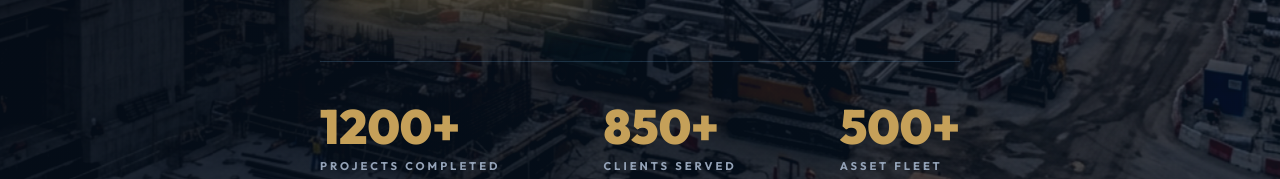
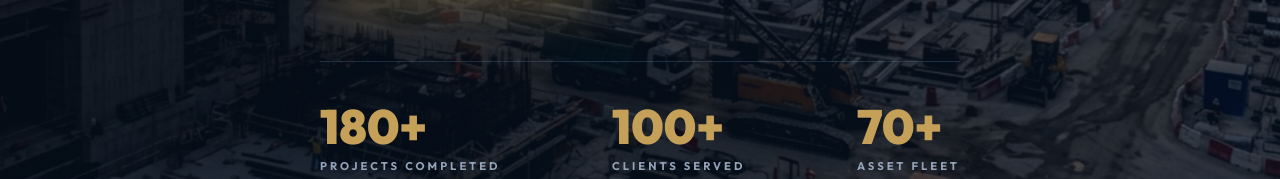
Before and after one commit to ibmdigitech/AL-BARAKA1, a website: page index.html in a window 1280 px wide. Shown: the part 773-952 px from the top of the page. Drawn offline with Linux system fonts and the light colour scheme.

Commit message:
refactor: update hero section project, client, and fleet counter targets

```diff
--- a/index.html
+++ b/index.html
@@ -238,15 +238,15 @@
             <div class="hero-counters reveal-up" style="transition-delay: 1.2s;">
                 <div class="counter-grid">
                     <div class="counter-item">
-                        <span class="counter" data-target="1200">0</span>
+                        <span class="counter" data-target="180">0</span>
                         <span class="counter-label">PROJECTS COMPLETED</span>
                     </div>
                     <div class="counter-item">
-                        <span class="counter" data-target="850">0</span>
+                        <span class="counter" data-target="100">0</span>
                         <span class="counter-label">CLIENTS SERVED</span>
                     </div>
                     <div class="counter-item">
-                        <span class="counter" data-target="500">0</span>
+                        <span class="counter" data-target="70">0</span>
                         <span class="counter-label">ASSET FLEET</span>
                     </div>
                 </div>
```
